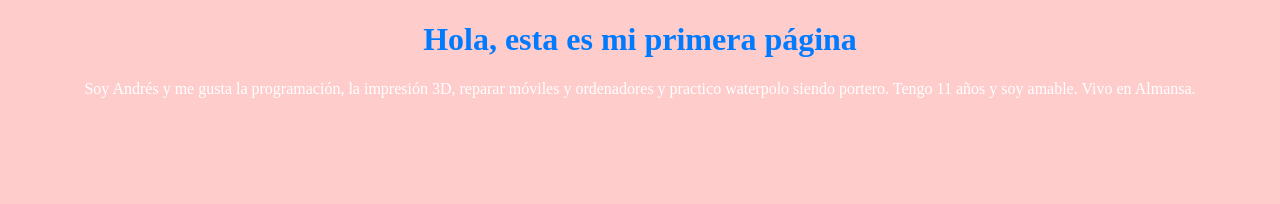
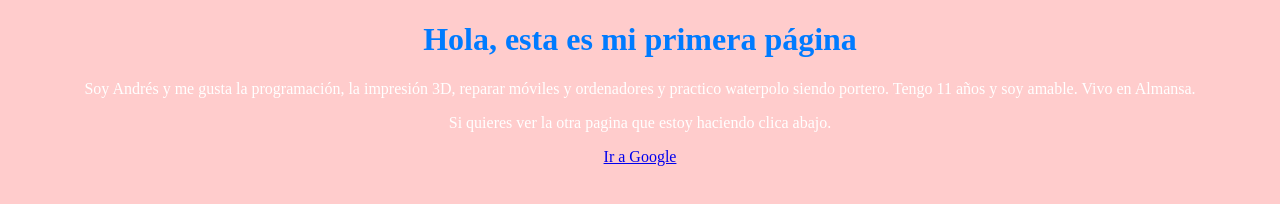
Before and after one commit to andresalvi1409-beep/Intento-final, a plain HTML site: page index.html in a window 1280 px wide. Drawn offline with Linux system fonts and the light colour scheme.

Commit message:
Update index.html

```diff
--- a/index.html
+++ b/index.html
@@ -27,5 +27,9 @@ h1 {
     Tengo 11 años y soy amable. Vivo en Almansa.
   </p>
 
+  <p>Si quieres ver la otra pagina que estoy haciendo clica abajo.</p>
+
+  <a href="https://andresalvi1409-beep.github.io/3-/">Ir a Google</a>
+
 </body>
 </html>
```
